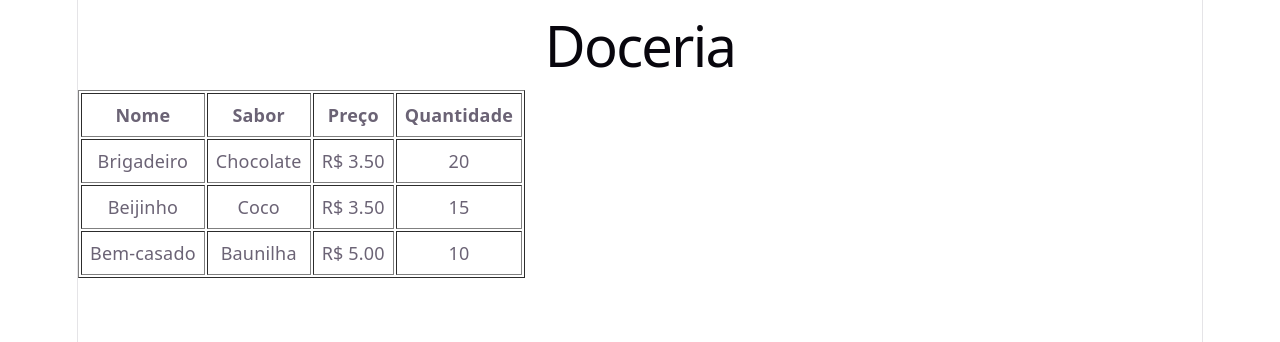
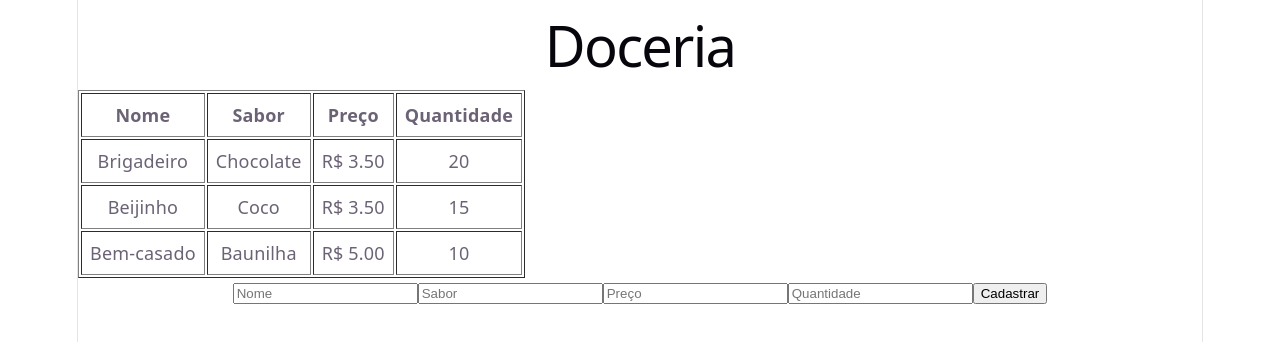
Before and after one commit to Helo0isa/crud-doceria-react, a React (Vite) app: page / in a window 1280 px wide. Shown: the top 342 px of the page. Built offline with nearby package versions, Linux system fonts and the light colour scheme.

Commit message:
Cadastro basico de doces funcionando

```diff
--- a/src/App.jsx
+++ b/src/App.jsx
@@ -1,16 +1,24 @@
 import { useState } from 'react'
 import docesIniciais from './data/doces.json'
 import ListaDoces from './components/ListaDoces.jsx'
+import FormDoce from './components/FormDoce.jsx'
 
 function App() {
   const [doces, setDoces] = useState(docesIniciais)
+
+  function adicionarDoce(novoDoce) {
+    setDoces([...doces, novoDoce])
+  }
 
   return (
     <div>
       <h1>Doceria</h1>
       <ListaDoces doces={doces} />
+      <FormDoce aoAdicionar={adicionarDoce} />
     </div>
   )
 }
 
+
+
 export default App
--- a/src/components/FormDoce.jsx
+++ b/src/components/FormDoce.jsx
@@ -1,40 +1,58 @@
 import { useState } from 'react'
 
-function FormDoce() {
+function FormDoce({aoAdicionar}) {
   const [nome, setNome] = useState('')
   const [sabor, setSabor] = useState('')
   const [preco, setPreco] = useState('')
   const [quantidade, setQuantidade] = useState('')
 
+  function handleSubmit(e) {
+    e.preventDefault()
+
+    const novoDoce = {
+        id: Date.now(),
+        nome: nome,
+        sabor: sabor,
+        preco: Number(preco),
+        quantidade: Number(quantidade)
+
+    }
+
+    aoAdicionar(novoDoce)
+  }
+
+
   return (
-    <form>
-        <input
+    <form onSubmit={handleSubmit}>
+        <input //Nome do doce
           type="text"
           placeholder="Nome"
           value={nome}
           onChange={(e) => setNome(e.target.value)}
         />
 
-        <input
+        <input //Sabor do doce
           type="text"
           placeholder="Sabor"
           value={sabor}
           onChange={(e) => setSabor(e.target.value)}
         />
 
-        <input
+        <input //Preço do doce
           type="number"
           placeholder="Preço"
           value={preco}
           onChange={(e) => setPreco(e.target.value)}
         />
 
-        <input
+        <input //Quantidade do doce
           type="number"
           placeholder="Quantidade"
           value={quantidade}
           onChange={(e) => setQuantidade(e.target.value)}
         />
+
+        <button type="submit">Cadastrar</button>
     </form>
   )
 }
```
